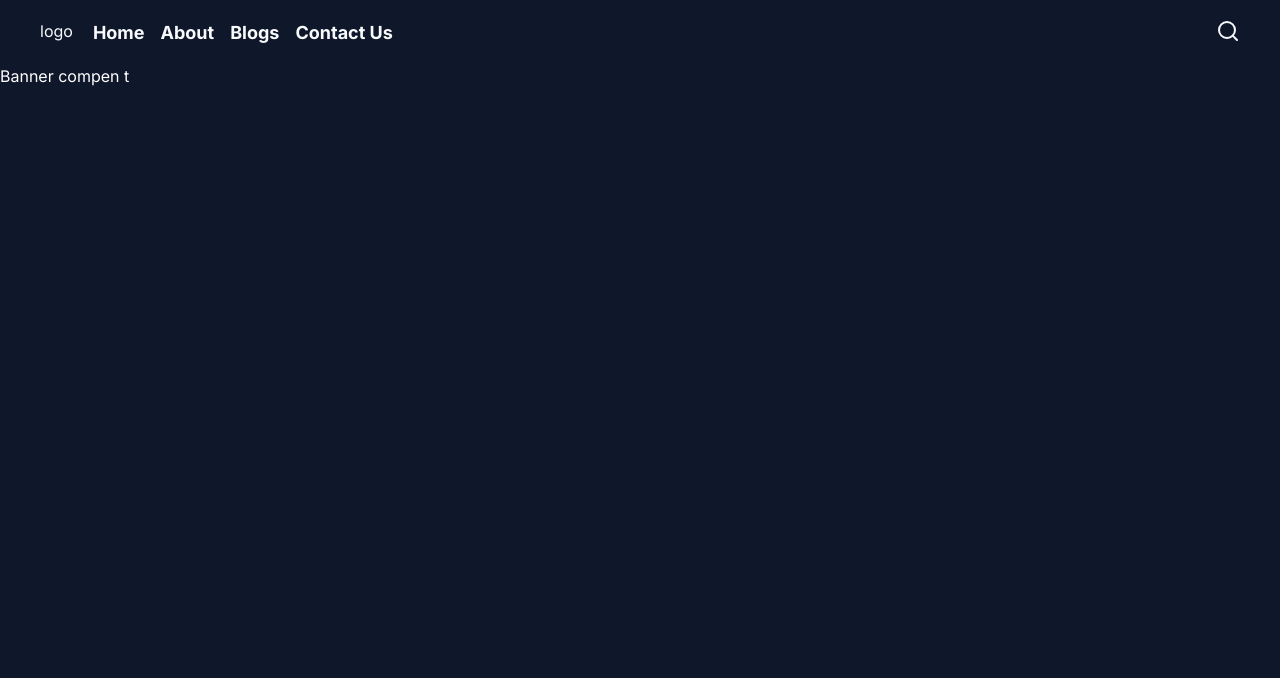
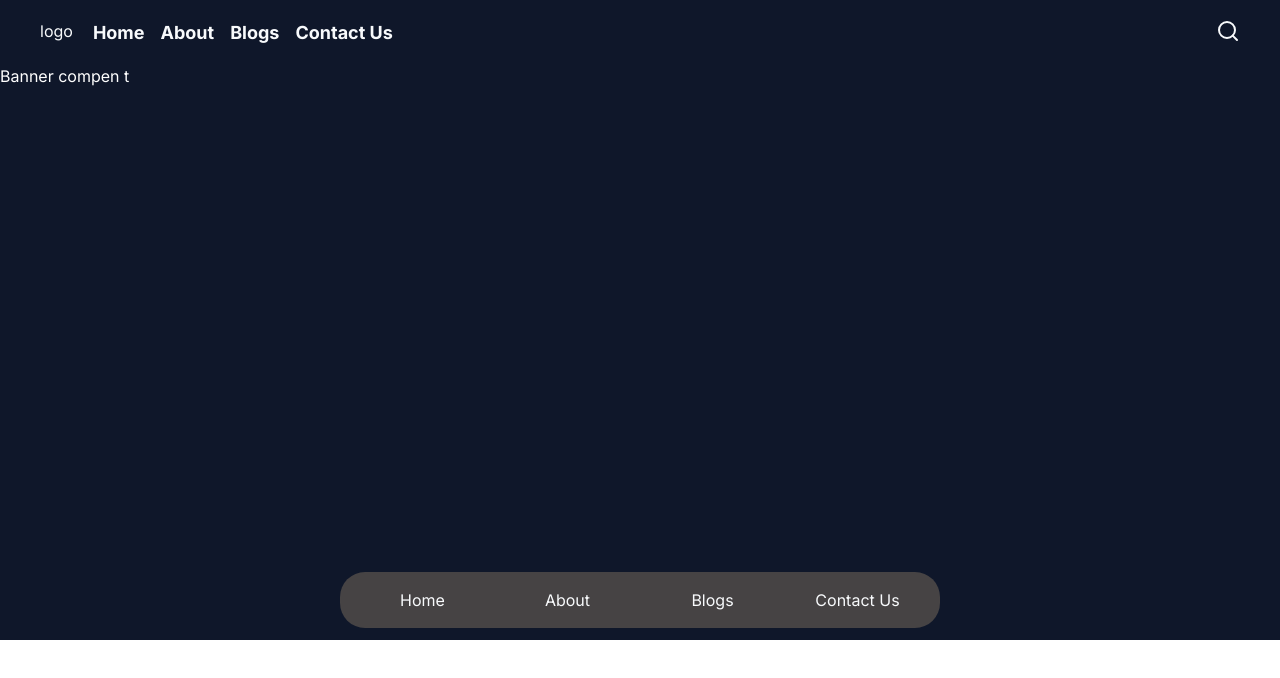
Before and after one commit to anwarjunaidkm/modern-portfolio, a Next.js app: page / in a window 1280 px wide. Shown: the top 678 px of the page. Built offline with nearby package versions, Linux system fonts and the light colour scheme.

Commit message:
menu added

```diff
--- /dev/null
+++ b/src/Components/Menu/Menu.tsx
@@ -0,0 +1,15 @@
+import React from "react";
+
+interface MenuProps {
+  text: string;
+}
+
+function Menu({ text }: MenuProps) {
+  return (
+    <div className="w-full text-secondary text-center  cursor-pointer">
+      <h1>{text}</h1>
+    </div>
+  );
+}
+
+export default Menu;
--- a/src/Containers/HomePage/BannerContainer/BannerContainer.tsx
+++ b/src/Containers/HomePage/BannerContainer/BannerContainer.tsx
@@ -1,9 +1,10 @@
 import Banner from "@/Components/Banner/Banner";
 import React from "react";
+import MenuContaner from "../MenuContaner/MenuContaner";
 
 function BannerContainer() {
   return (
-    <div className="h-screen w-full bg-primary">
+    <div className="h-[31rem] w-full bg-primary">
       <Banner />
     </div>
   );
--- /dev/null
+++ b/src/Containers/HomePage/MenuContaner/MenuContaner.tsx
@@ -0,0 +1,19 @@
+import Menu from "@/Components/Menu/Menu";
+import React from "react";
+import { menuData } from "../../../data/menuData";
+
+function MenuContaner() {
+  return (
+    <div className="bg-primary p-3">
+      <div className=" max-w-[600px] mx-auto rounded-[25px]  p-4 border-solid bg-[#464344]">
+        <div className="flex gap-3">
+          {menuData.map((item, index) => (
+            <Menu key={index} text={item.label} />
+          ))}
+        </div>
+      </div>
+    </div>
+  );
+}
+
+export default MenuContaner;
--- a/src/app/page.tsx
+++ b/src/app/page.tsx
@@ -1,5 +1,6 @@
 import BannerContainer from "@/Containers/HomePage/BannerContainer/BannerContainer";
 import HeaderContainer from "@/Containers/HomePage/HeaderContainer/HeaderContainer";
+import MenuContaner from "@/Containers/HomePage/MenuContaner/MenuContaner";
 import Image from "next/image";
 
 export default function Home() {
@@ -7,6 +8,7 @@ export default function Home() {
     <>
       <HeaderContainer />
       <BannerContainer />
+      <MenuContaner />
     </>
   );
 }
--- /dev/null
+++ b/src/data/menuData.js
@@ -0,0 +1,18 @@
+export const menuData = [
+  {
+    label: "Home",
+    url: "/home",
+  },
+  {
+    label: "About",
+    url: "/about",
+  },
+  {
+    label: "Blogs",
+    url: "/blogs",
+  },
+  {
+    label: "Contact Us",
+    url: "/contact",
+  },
+];
```
